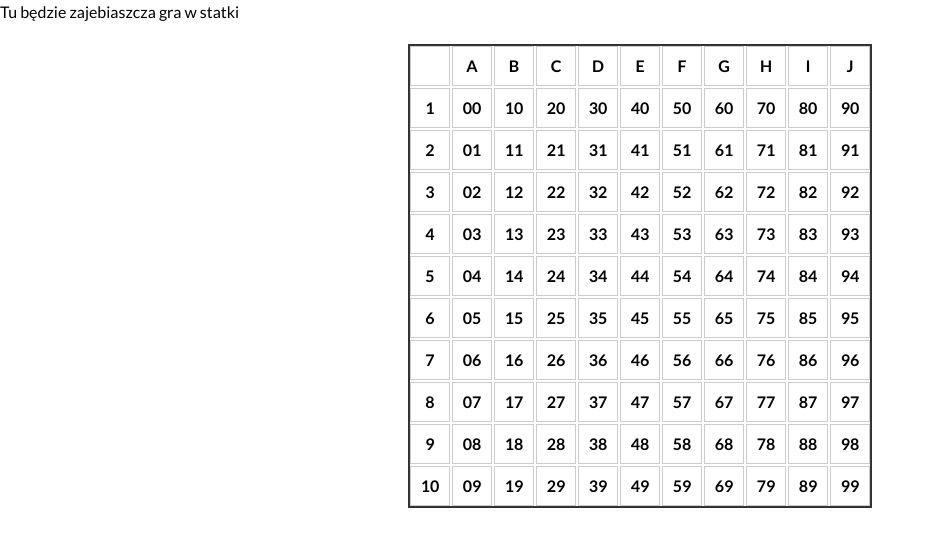
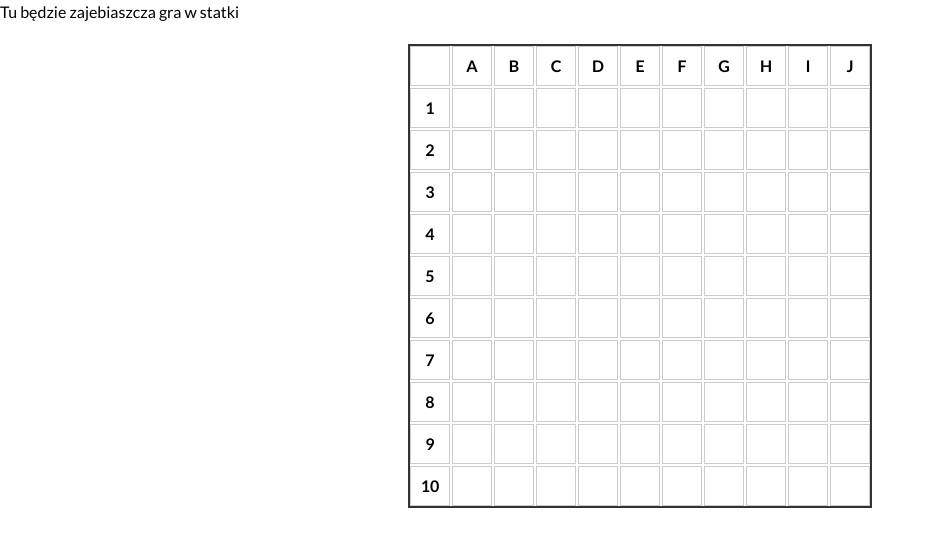
Before and after one commit to GrzegorzJendernal/battleships-game, a React (Vite) app: page / in a window 1280 px wide. Shown: the top 546 px of the page, without its empty margins (0-935 px from the left). Built offline with nearby package versions, Linux system fonts and the light colour scheme.

Commit message:
actualised Board

```diff
--- a/src/components/Board/Board.tsx
+++ b/src/components/Board/Board.tsx
@@ -1,10 +1,30 @@
-import React from "react";
+import React, { useEffect, useState } from "react";
 import { BoardContainer } from "./board.styled";
 import Cell from "./Cell/Cell";
 import { columns, rows } from "../../utils/labels";
 
+function createEmptyBoard() {
+  return rows.map(() => columns.map(() => undefined));
+}
+
+
 const Board = () => {
+  const [boardState, setBoardState] = useState(createEmptyBoard());
 
+  useEffect(() => {
+    const placeShipsRandomly = () => {
+      // Tworzymy nową planszę w oparciu o aktualny stan
+      const newBoard = createEmptyBoard();
+
+      // Umieszczamy statki na nowej planszy
+      // Tutaj możesz dostosować logikę rozmieszczania statków
+
+      setBoardState(newBoard);
+    };
+
+    // Wywołaj funkcję rozmieszczania statków na planszy
+    placeShipsRandomly();
+  }, []);
 
   return (
     <BoardContainer>
@@ -14,15 +34,17 @@ const Board = () => {
         <Cell key={columnIndex}>{column}</Cell>
       ))}
       {/* Plansza gry */}
-      {rows.map((row, rowIndex) => (
+      {boardState.map((row, rowIndex) => (
         <React.Fragment key={rowIndex}>
-          <Cell>{row}</Cell>
-          {columns.map((column, columnIndex) => (
+          <Cell>{rows[rowIndex]}</Cell>
+          {row.map((cell, columnIndex) => (
             <Cell
               key={columnIndex}
-              id={`${column}${row}`}
+              id={`${columns[columnIndex]}${rows[rowIndex]}`}
               coordinate={+`${columnIndex}${rowIndex}`}
-            >{`${+columnIndex}${+rowIndex}`}</Cell>
+            >
+              {cell}
+            </Cell>
           ))}
         </React.Fragment>
       ))}
```
